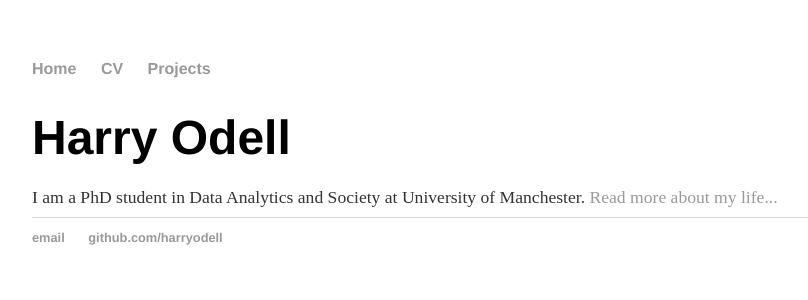
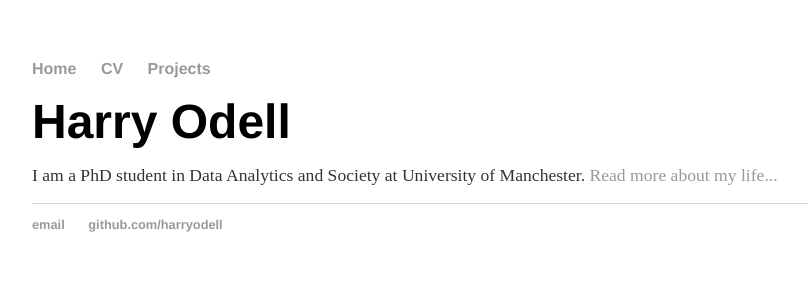
Before and after one commit to harryodell/harryodell.github.io, a Jekyll site: the page built from index.html, in a window 1280 px wide. Shown: the top 300 px of the page, without its empty margins (160-968 px from the left). Built offline with Jekyll 4.4.1, drawn with Linux system fonts in a browser that asks for light colours.

Commit message:
Update main.css

```diff
--- a/css/main.css
+++ b/css/main.css
@@ -22,10 +22,11 @@
 h1 {
     font-size: 3em;
     font-family:'Helvetica', 'Arial', 'Sans-Serif';
+    line-height: 0.5em;
 }
 p {
     font-size: 1.1em;
-    line-height: 0.1em;
+    line-height: 1.1em;
     color: #333;
 }
 footer {
```
